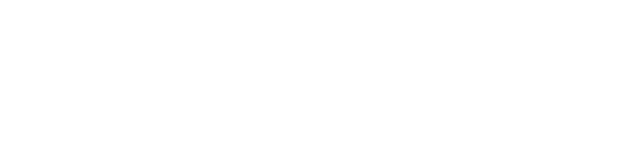
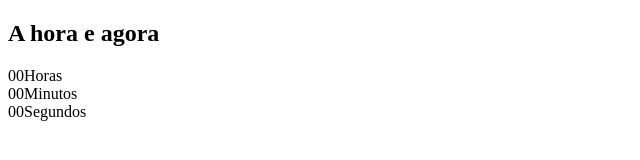
Before and after one commit to Jeandra/Clock, a plain HTML site: page index.html in a window 1280 px wide. Shown: the whole page, without its empty margins (0-640 px from the left). Drawn offline with Linux system fonts and the light colour scheme.

Commit message:
Update index.html

```diff
--- a/index.html
+++ b/index.html
@@ -8,5 +8,15 @@
 </head>
 <body>
 
+    <section id="clock">
+        <h2>A hora e agora</h2>
+        <div id="time">
+            <div><span id="hora">00</span><span>Horas</span></div>
+            <div><span id="minutos">00</span><span>Minutos</span></div>
+            <div><span id="segundos">00</span><span>Segundos</span></div>
+            <div><span id="ampm"></span></div>
+        </div>
+    </section>
+
 </body>
 </html>
```
